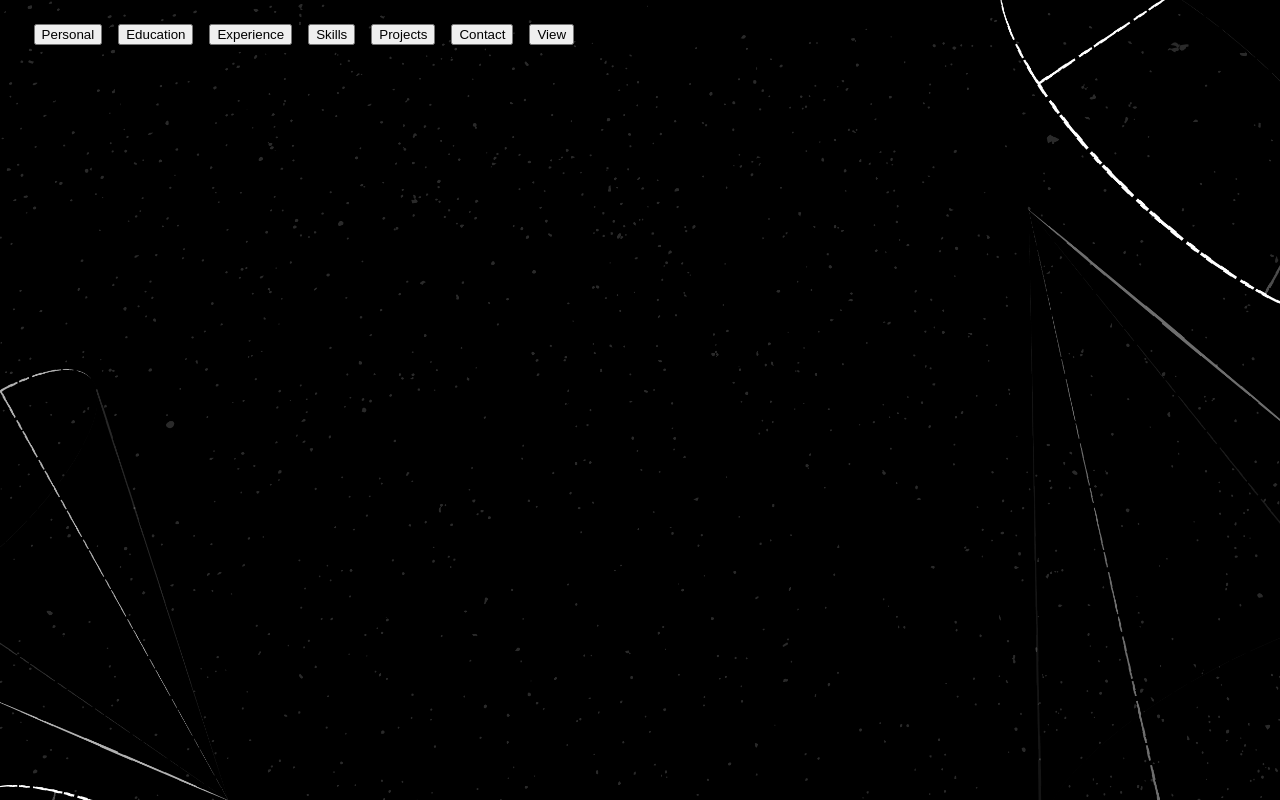
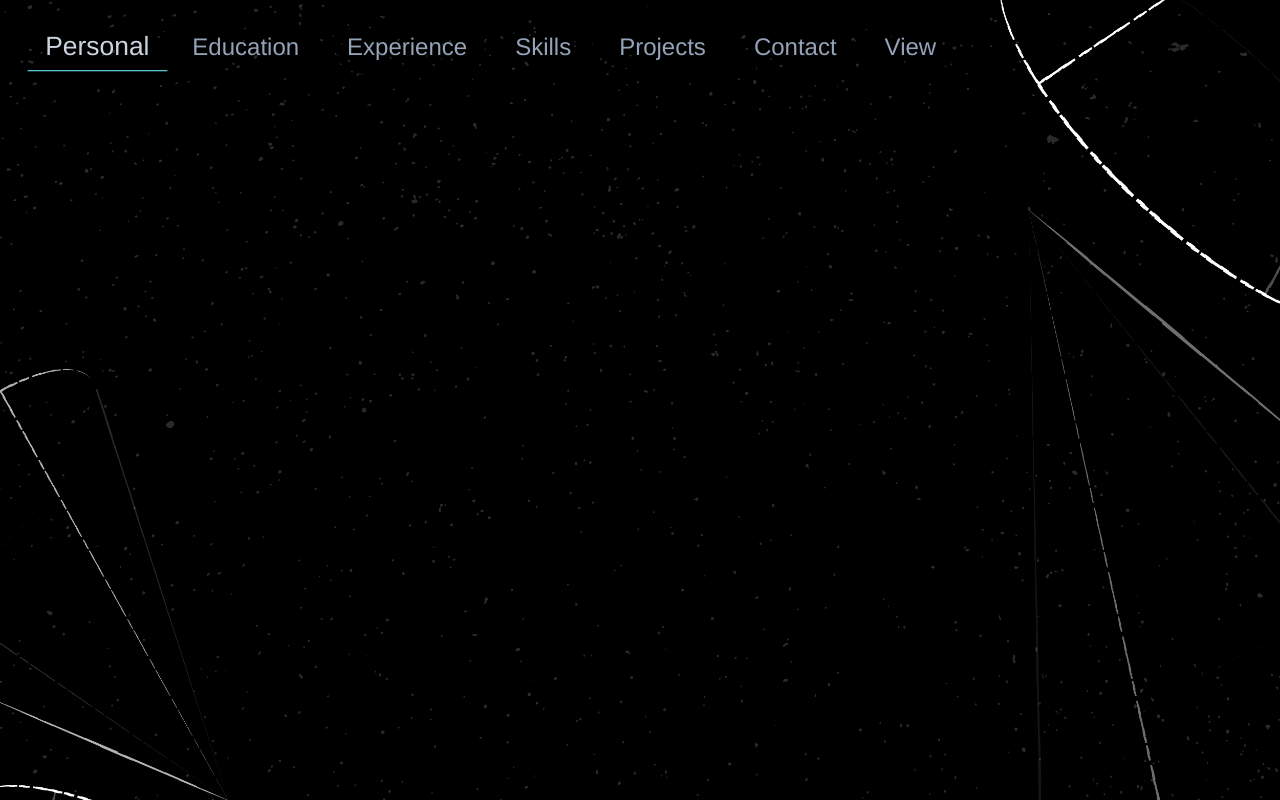
Before and after one commit to MhmdFais/resume.io, a React (Vite) app: page /home in a window 1280 px wide. Built offline with nearby package versions, Linux system fonts and the light colour scheme.

Commit message:
style: Update navigation button styles

```diff
--- a/src/styles/HomeScreen.css
+++ b/src/styles/HomeScreen.css
@@ -1,3 +1,9 @@
+:root{
+    --navElementActiveColor: #cbd5e1;
+    --hoverBorderColor: #67e8f9;
+    --navElementColor: #94a3b8;
+}
+
 .navigationDiv{
     display: flex;
     flex-direction: row;
@@ -5,3 +11,27 @@
     gap: 1rem;
     padding: 2vh 2vw;
 }
+
+.navigationDiv button{
+    background-color: inherit;
+    border: none;
+    padding: 0.5rem 1rem;
+    font-size: clamp(1rem, 2vw, 1.5rem);
+    font-family: cvFontNormal;
+    cursor: pointer;
+    color: var(--navElementColor);
+    transition: color 0.5s ease, transform 0.5s ease, border-bottom-color 0.5s ease-in-out;
+}
+
+.navigationDiv button:hover{
+    border-bottom: 0.8px solid var(--hoverBorderColor);
+    color: var(--navElementActiveColor);
+    transition: color 0.5s ease, border-bottom-color 0.5s ease-out;
+}
+
+.navigationDiv button.activeNavItem {
+    transform: scale(1.1);
+    color: var(--navElementActiveColor);
+    border-bottom: 0.8px solid var(--hoverBorderColor);
+    transition: color 0.5s ease, transform 0.5s ease;
+}
```
